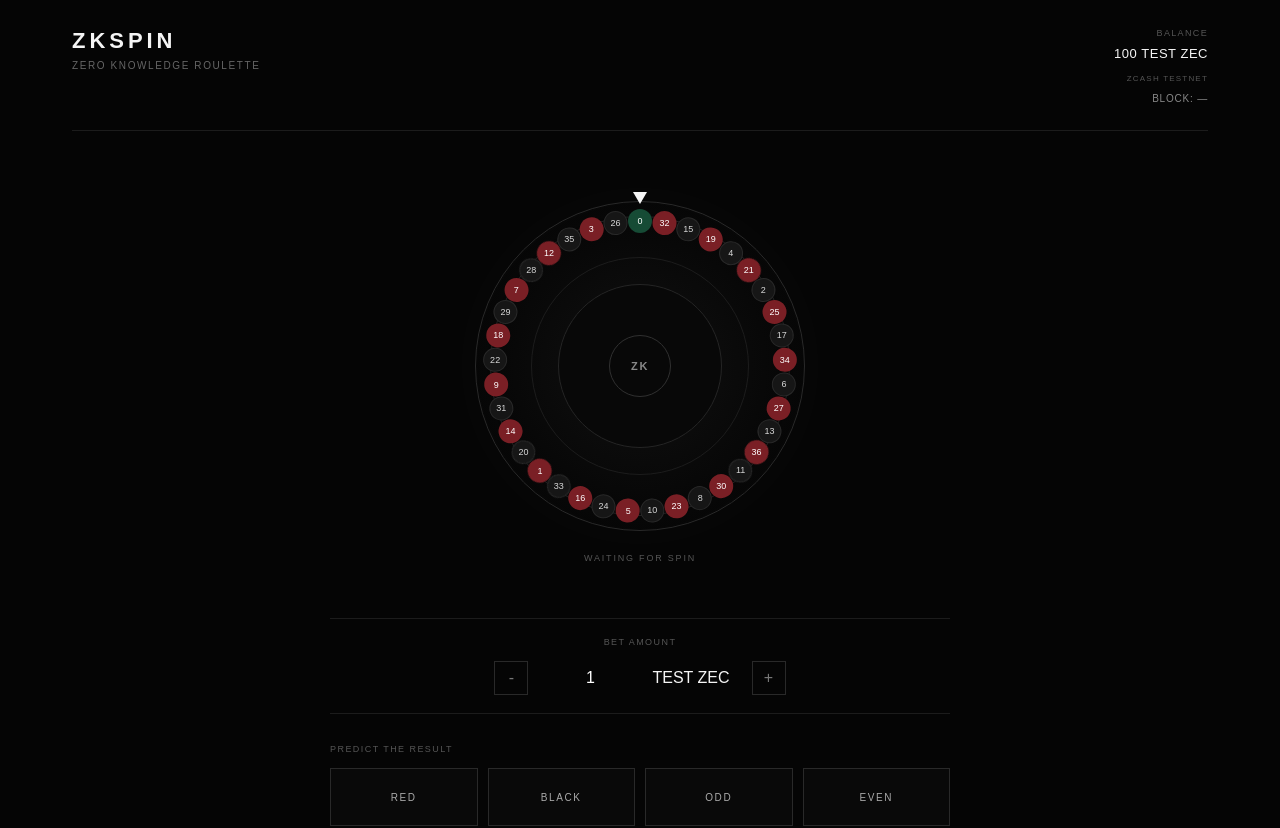
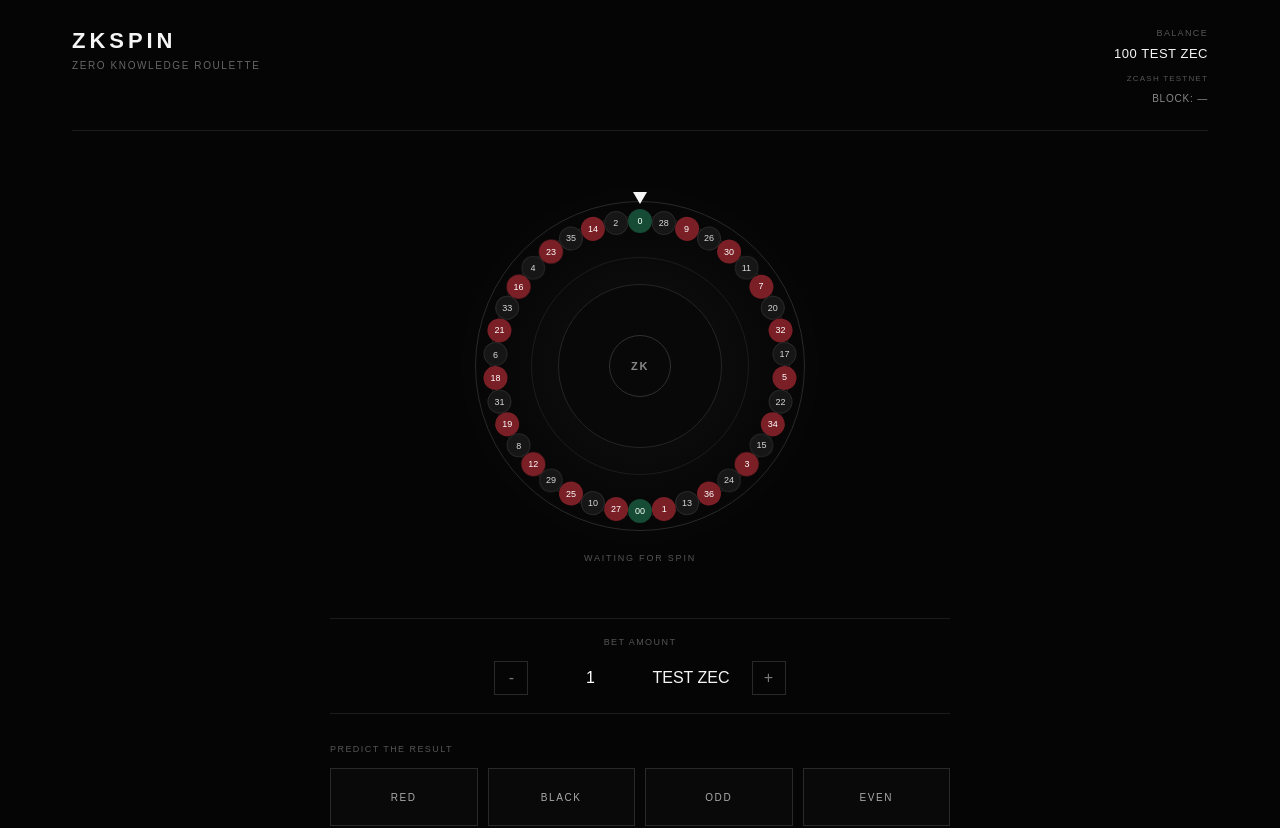
Before and after one commit to justneverminding/ZKSpin, a Next.js app: page / in a window 1280 px wide. Shown: the top 828 px of the page. Built offline with nearby package versions, Linux system fonts and the light colour scheme.

Commit message:
Convert wheel to American roulette

```diff
--- a/components/RouletteWheel.tsx
+++ b/components/RouletteWheel.tsx
@@ -2,11 +2,11 @@ type RouletteWheelProps = {
   rotation?: number;
   spinning?: boolean;
 };
-const wheelNumbers = [
-  0, 32, 15, 19, 4, 21, 2, 25, 17, 34,
-  6, 27, 13, 36, 11, 30, 8, 23, 10, 5,
-  24, 16, 33, 1, 20, 14, 31, 9, 22, 18,
-  29, 7, 28, 12, 35, 3, 26
+const wheelNumbers: (number | "00")[] = [
+  0, 28, 9, 26, 30, 11, 7, 20, 32, 17,
+  5, 22, 34, 15, 3, 24, 36, 13, 1, "00",
+  27, 10, 25, 29, 12, 8, 19, 31, 18, 6,
+  21, 33, 16, 4, 23, 35, 14, 2
 ];
 
 const redNumbers = new Set([
@@ -14,9 +14,18 @@ const redNumbers = new Set([
   19, 21, 23, 25, 27, 30, 32, 34, 36
 ]);
 
-function getNumberColor(number: number) {
-  if (number === 0) return "green";
-  if (redNumbers.has(number)) return "red";
+function getNumberColor(number: number | "00") {
+  if (number === 0 || number === "00") {
+    return "green";
+  }
+
+  if (
+    typeof number === "number" &&
+    redNumbers.has(number)
+  ) {
+    return "red";
+  }
+
   return "black";
 }
 
```
